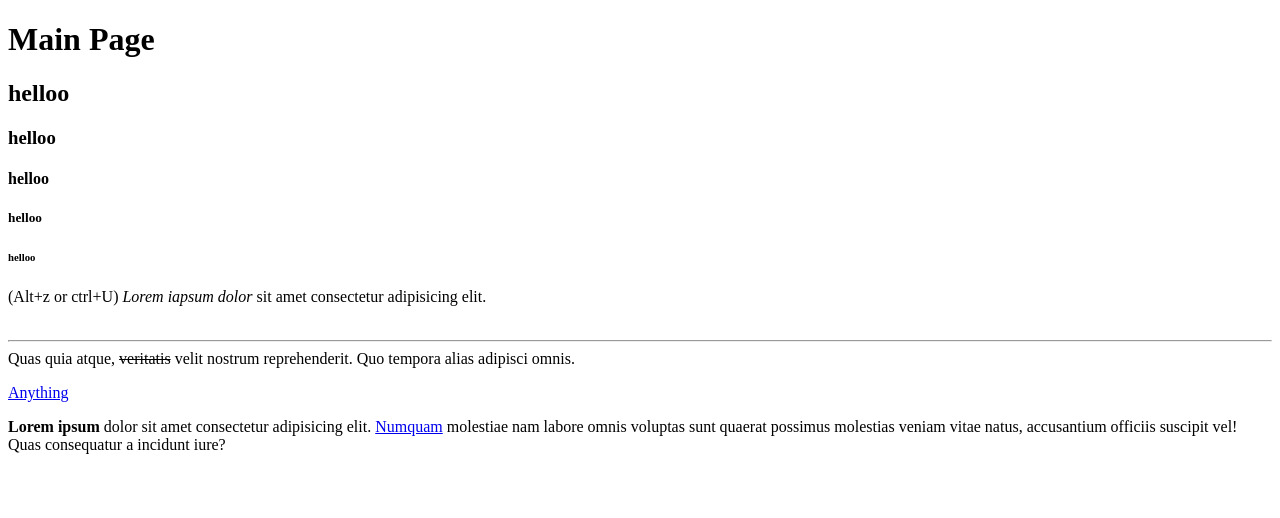
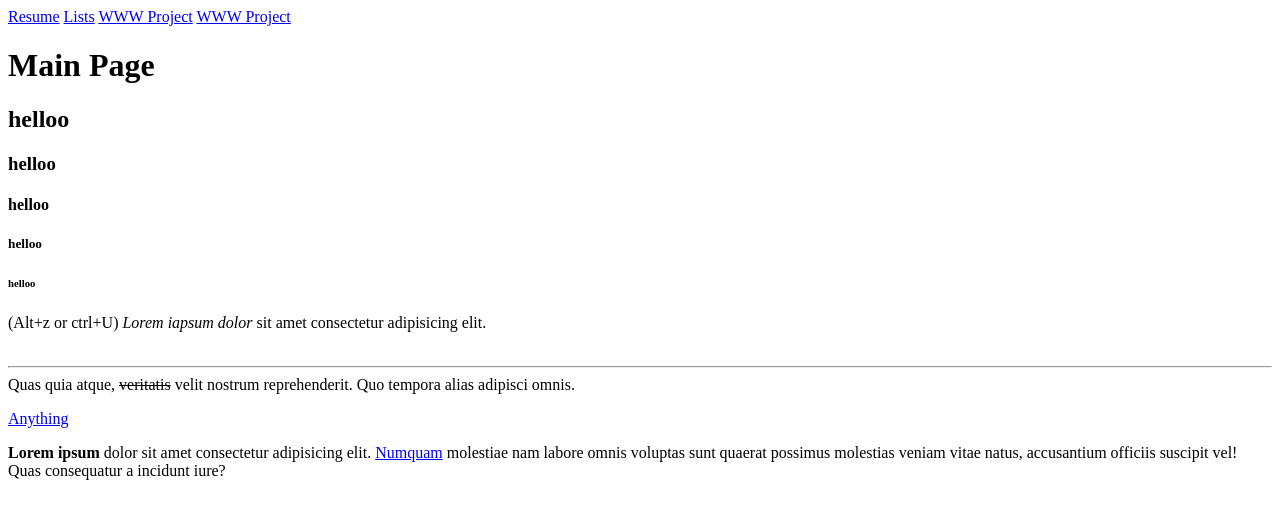
Before and after one commit to JagadishBP/HTML_Session, a plain HTML site: page index.html in a window 1280 px wide. Drawn offline with Linux system fonts and the light colour scheme.

Commit message:
added Hyperlink to Index

```diff
--- a/index.html
+++ b/index.html
@@ -5,6 +5,10 @@
     <title>Document</title>
 </head>
 <body>
+    <a href="./resume.html">Resume</a>
+    <a href="./lists.html">Lists</a>
+    <a href="./wwwproject.html">WWW Project</a>
+    <a href="./wwwproject2.html">WWW Project</a>
     <h1>Main Page</h1>
     <h2>helloo</h2>
     <h3>helloo</h3>
```
